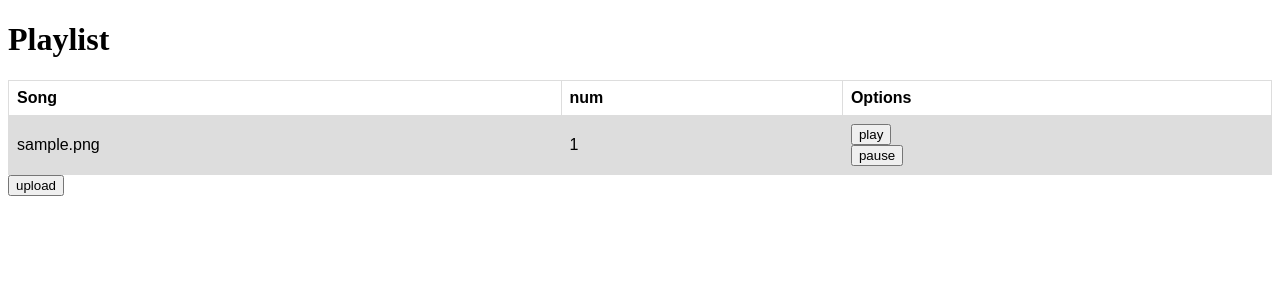
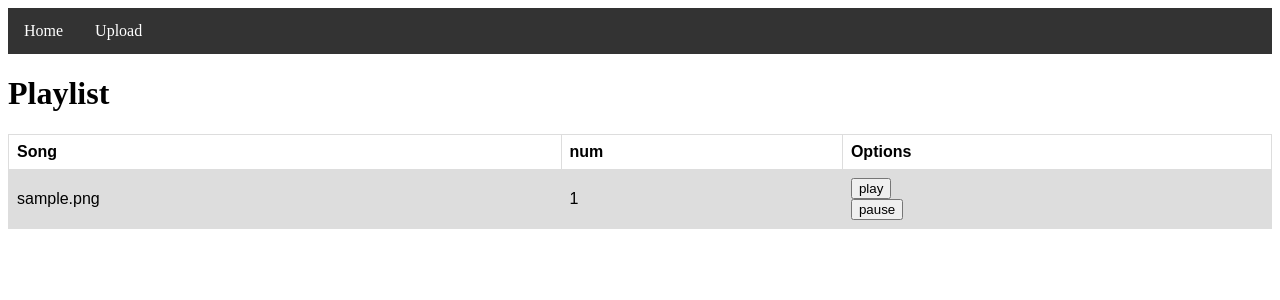
Before and after one commit to cgunnels1/django-website-project, a Flask app: page /playlist/ in a window 1280 px wide. Shown: the top 300 px of the page. Run offline with Flask 2, Linux system fonts and the light colour scheme; tables that the repository leaves empty or names only in its code hold one stand-in row (values such as "Sample post").

Commit message:
Added navigation bar to html files

```diff
--- a/templates/index.html
+++ b/templates/index.html
@@ -19,10 +19,35 @@
         tr:nth-child(even) {
           background-color: #dddddd;
         }
+        ul {
+            list-style-type: none;
+            margin: 0;
+            padding: 0;
+            overflow: hidden;
+            background-color: #333;
+        }
+        li {
+          float: left;
+        }
+        li a {
+          display: block;
+          color: white;
+          text-align: center;
+          padding: 14px 16px;
+          text-decoration: none;
+        }
+
+        li a:hover {
+          background-color: #111;
+        }
        </style>
 </head>
 <body>
+    <ul>
+      <li><a class="active" href="/playlist">Home</a></li>
+      <li><a href="/playlist/upload">Upload</a></li>
 
+    </ul>
     <h1>Playlist</h1>
     <table>
         <tr>
@@ -48,9 +73,5 @@
             {% endfor %}
 
     </table>
-<form action="upload" method ="get">
-    <input type="submit" name="upload_button" value="upload">
-</form>
-
 </body>
 </html>
```
Also changed, not shown: templates/upload.html (+28 -2 lines). Lines whose indentation alone changed are shown as unchanged.
